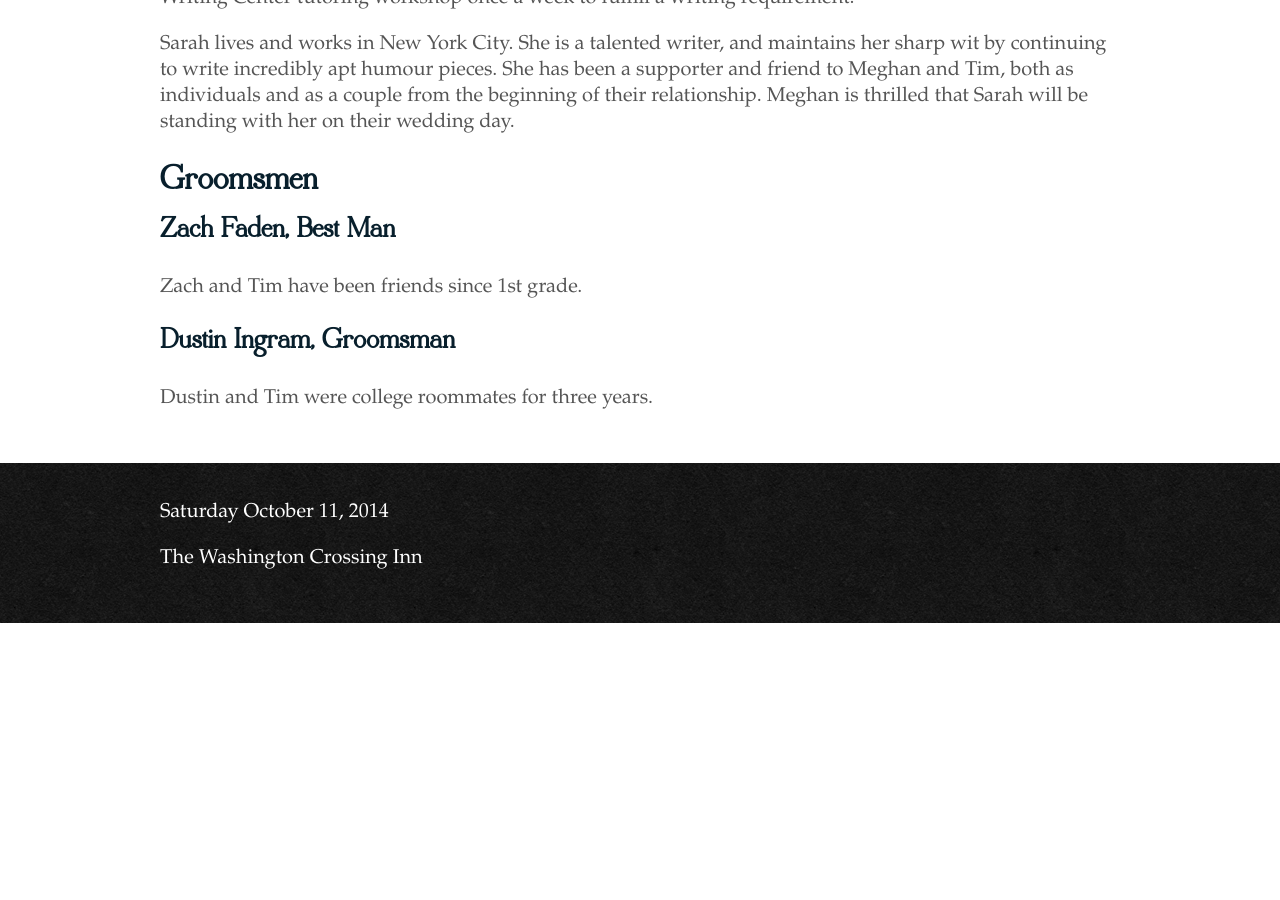
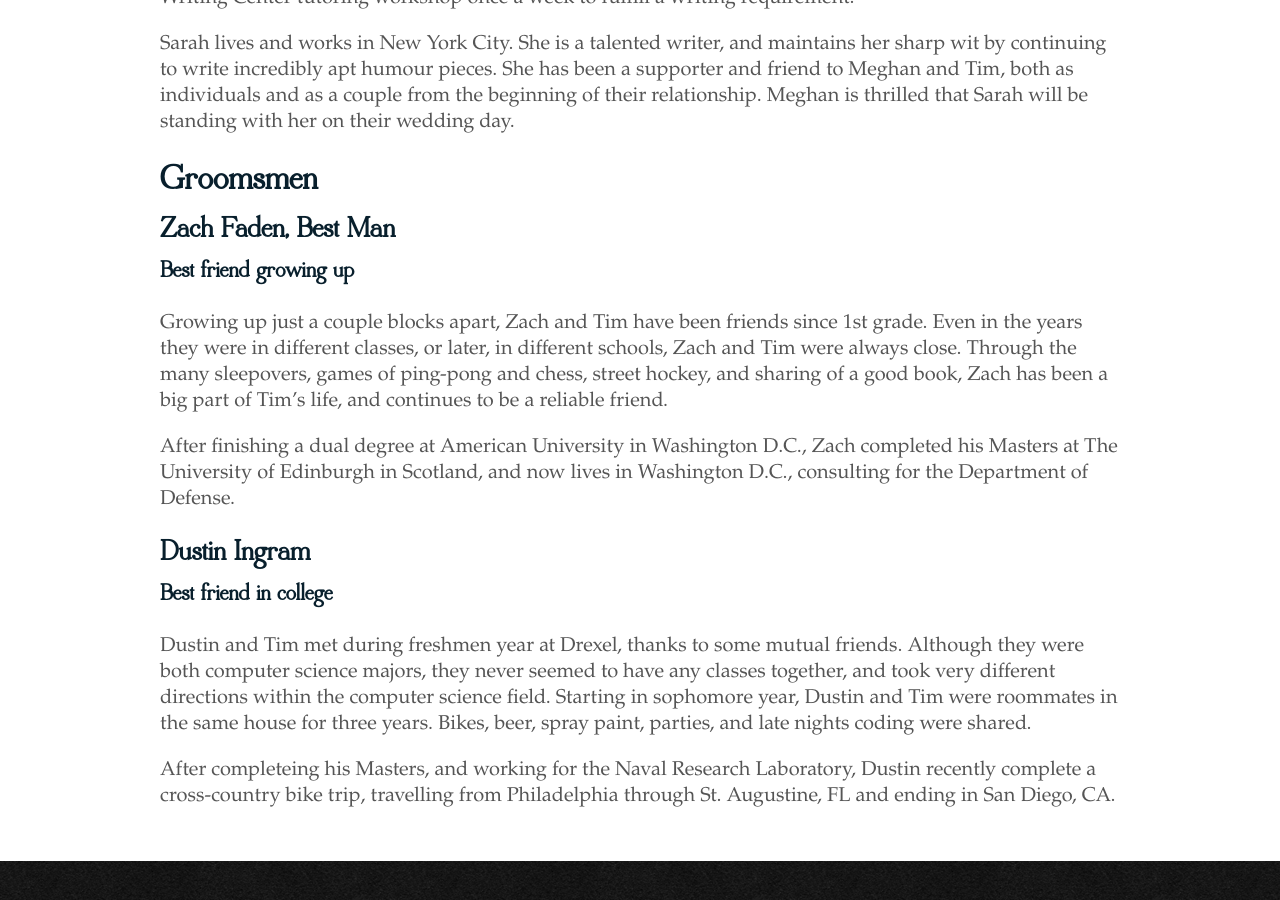
Before and after one commit to timplunkett/meghanandtim.us, a Jekyll site: the page built from about/index.md, in a window 1280 px wide and 900 px high, scrolled down 2251 px. Built offline with Jekyll 4.4.1, drawn with Linux system fonts in a browser that asks for light colours; before the commit the page ends 2874 px from its top, so only the background shows below that.

Commit message:
Groomsmen bios

```diff
--- a/about/index.md
+++ b/about/index.md
@@ -83,7 +83,19 @@ Meghan is thrilled that Sarah will be standing with her on their wedding day.
 ### Groomsmen
 
 #### Zach Faden, Best Man
-Zach and Tim have been friends since 1st grade.
+##### Best friend growing up
+Growing up just a couple blocks apart, Zach and Tim have been friends since 1st grade.
+Even in the years they were in different classes, or later, in different schools, Zach and Tim were always close.
+Through the many sleepovers, games of ping-pong and chess, street hockey, and sharing of a good book, Zach has been a big part of Tim's life, and continues to be a reliable friend.
 
-#### Dustin Ingram, Groomsman
-Dustin and Tim were college roommates for three years.
+After finishing a dual degree at American University in Washington D.C., Zach completed his Masters at The University of Edinburgh in Scotland, and now lives in Washington D.C., consulting for the Department of Defense.
+
+
+#### Dustin Ingram
+##### Best friend in college
+Dustin and Tim met during freshmen year at Drexel, thanks to some mutual friends.
+Although they were both computer science majors, they never seemed to have any classes together, and took very different directions within the computer science field.
+Starting in sophomore year, Dustin and Tim were roommates in the same house for three years.
+Bikes, beer, spray paint, parties, and late nights coding were shared.
+
+After completeing his Masters, and working for the Naval Research Laboratory, Dustin recently complete a cross-country bike trip, travelling from Philadelphia through St. Augustine, FL and ending in San Diego, CA.
```
